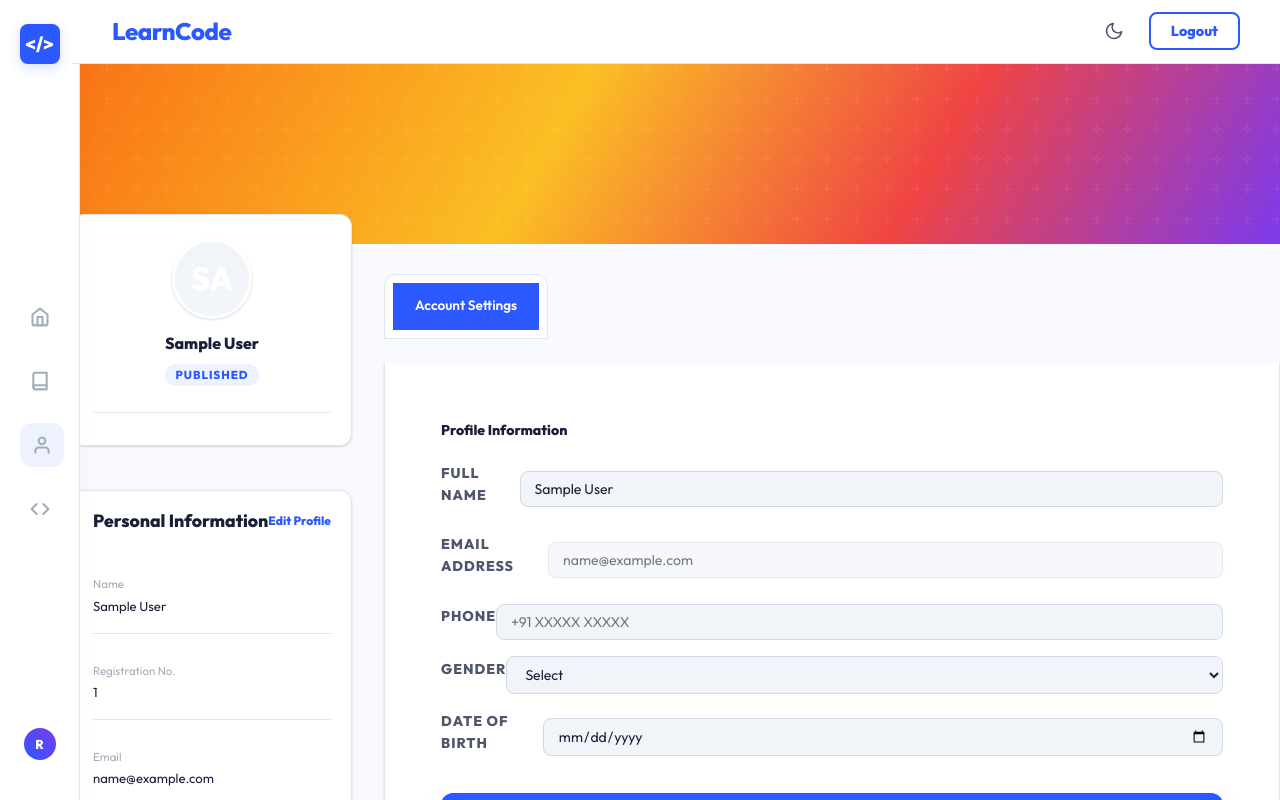
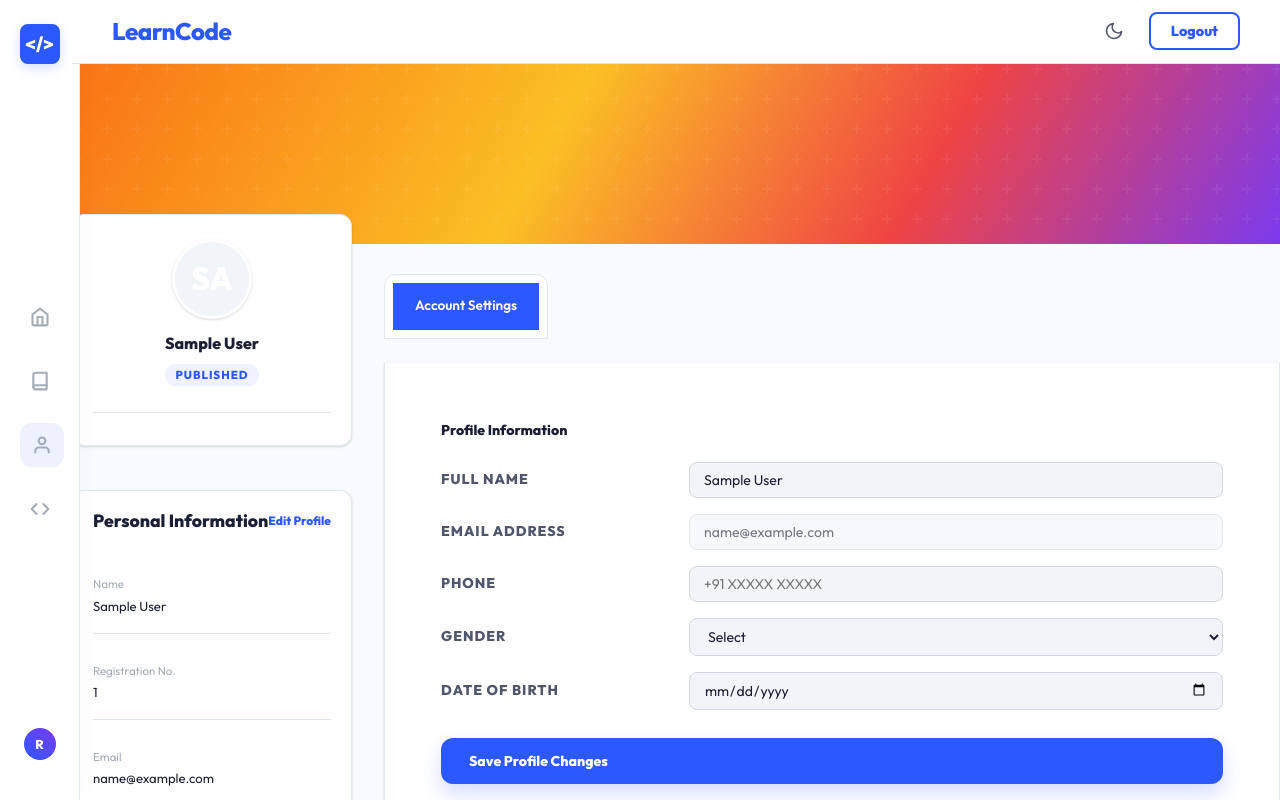
Before and after one commit to raja-bharath12/LearnCode, a React (Vite) app: page /profile in a window 1280 px wide. Shown: the top 800 px of the page. Built offline with nearby package versions, Linux system fonts and the light colour scheme; sample sign-in values are in the browser's storage.

Commit message:
style: increase profile spacing for more spacious premium look

```diff
--- a/src/style.css
+++ b/src/style.css
@@ -733,7 +733,7 @@ body {
 /* ===== PROFILE PAGE ===== */
 .profile-body {
   display: flex;
-  gap: 32px;
+  gap: 64px;
   margin-top: -120px;
   position: relative;
   z-index: 10;
@@ -802,13 +802,33 @@ body {
 }
 .profile-tab.active { color: var(--accent); border-bottom-color: var(--accent); }
 
-.setting-row { margin-bottom: 24px; }
-.setting-label { display: block; font-size: 0.85rem; font-weight: 800; text-transform: uppercase; letter-spacing: 1px; color: var(--text3); margin-bottom: 10px; }
+.setting-row {
+  display: flex;
+  align-items: center;
+  gap: 48px;
+  margin-bottom: 24px;
+}
+.setting-label {
+  width: 200px;
+  flex-shrink: 0;
+  display: block;
+  font-size: 0.85rem;
+  font-weight: 800;
+  text-transform: uppercase;
+  letter-spacing: 1px;
+  color: var(--text3);
+}
 .setting-input {
-  width: 100%; padding: 14px 20px;
-  background: var(--bg2); border: 1px solid var(--border); border-radius: 12px;
-  color: var(--text); font-family: var(--font-body); font-size: 1rem;
-  outline: none; transition: all 0.3s ease;
+  flex: 1;
+  padding: 14px 20px;
+  background: var(--bg2);
+  border: 1px solid var(--border);
+  border-radius: 12px;
+  color: var(--text);
+  font-family: var(--font-body);
+  font-size: 1rem;
+  outline: none;
+  transition: all 0.3s ease;
 }
 .setting-input:focus { border-color: var(--accent); background: var(--surface); box-shadow: 0 0 0 4px var(--accent-light); }
 
```
